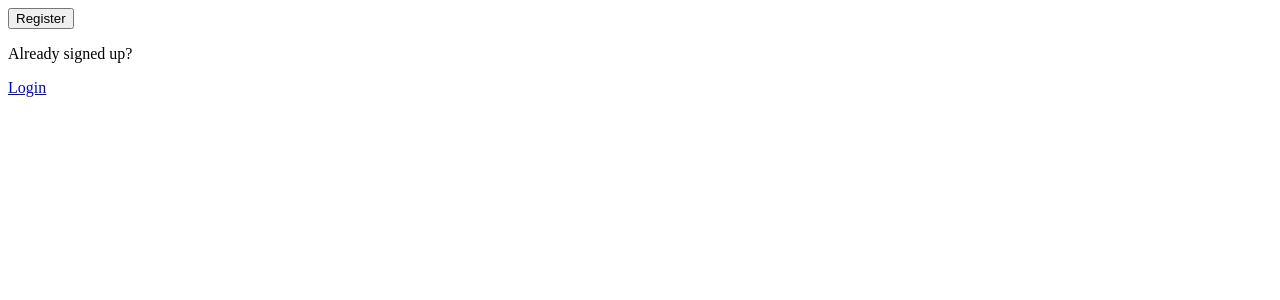
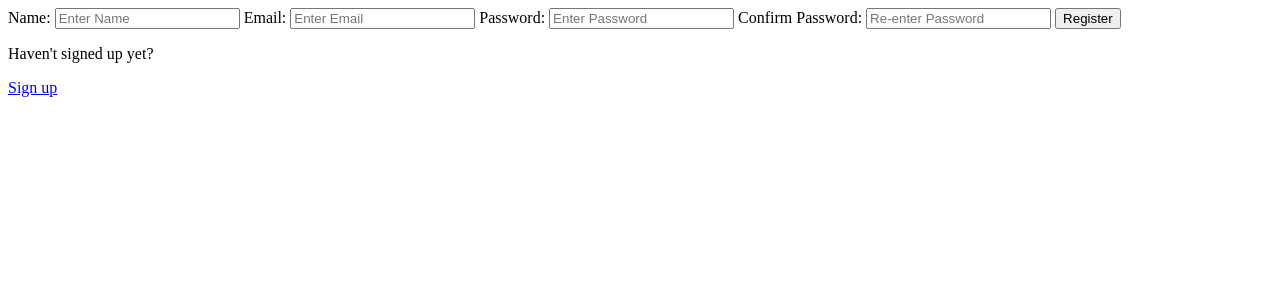
Before and after one commit to cliftonfelix/AirHDB, a Django app: page /register/ in a window 1280 px wide. Shown: the top 300 px of the page. Run offline with Django 3.2, Linux system fonts and the light colour scheme.

Commit message:
Update register.html

```diff
--- a/app/templates/app/register.html
+++ b/app/templates/app/register.html
@@ -10,18 +10,20 @@
 
 </body>
 <div>
-
     <form method = "POST" action = "">
         {% csrf_token %}
-
-
-        {{form.as_p}}
-
-
+        <label>Name:</label>
+        <input type = "text" name = "name" placeholder = "Enter Name"/>
+        <label>Email:</label>
+        <input type = "text" name = "email" placeholder = "Enter Email"/>
+        <label>Password:</label>
+        <input type = "password" name = "password" placeholder = "Enter Password"/>
+        <label>Confirm Password:</label>
+        <input type = "password" name = "confirm_password" placeholder = "Re-enter Password"/>
         <input type = "submit" value = "Register"/>
 
-        <p>Already signed up?</p>
-        <a href = "{% url 'login' %}">Login</a>
+        <p>Haven't signed up yet?</p>
+        <a href = "{% url 'register' %}">Sign up</a>
 
     </form>
 </div>
```
